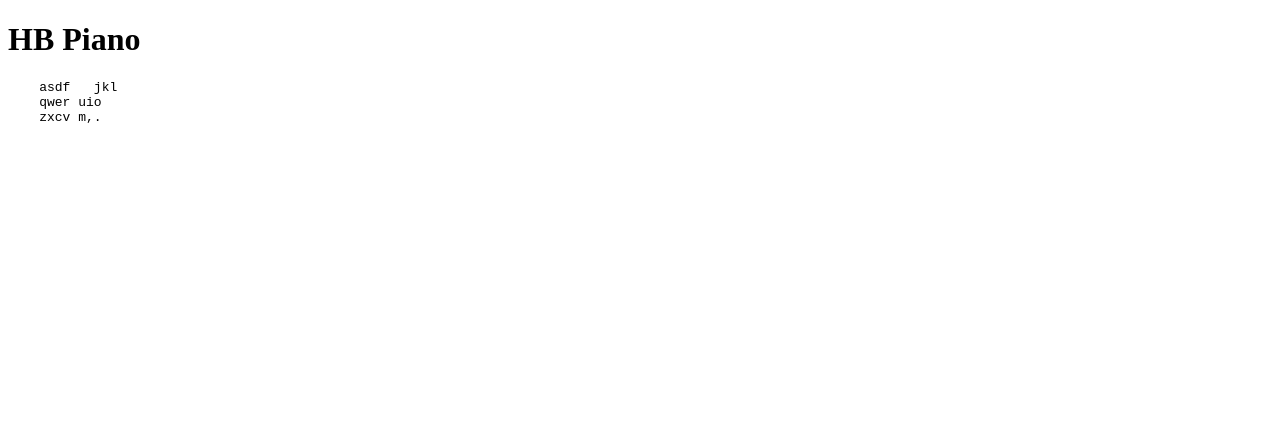
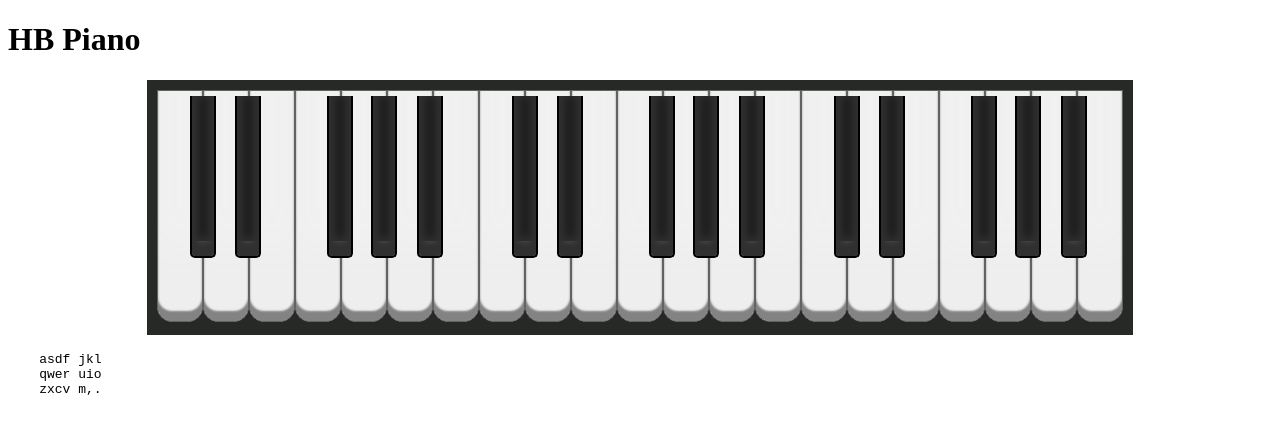
Before and after one commit to lihebi/web-piano, a plain HTML site: page index.html in a window 1280 px wide. Drawn offline with nearby package versions, Linux system fonts and the light colour scheme; files that its build step writes are made by us from their sources.

Commit message:
add GUI!

```diff
--- a/css/style.css
+++ b/css/style.css
@@ -1,3 +1,96 @@
 #pianoStrings {
   display: none;
 }
+#piano-container {
+  text-align: center;
+}
+#piano {
+  background-color: #272927;
+  margin: 0 auto;
+  display: inline-block;
+  color: #000000;
+  padding: 10px 10px 13px;
+}
+
+.octave {
+  position: relative;
+  float: left;
+}
+.white {
+  float: left;
+  width: 44px;
+  height: 230px;
+  background-color: #F4F4F4;
+  border: 1px solid #626262;
+  position: relative;
+  -moz-border-radius: 0 0 15px 15px;
+  border-radius: 0 0 15px 15px;
+  background-image: -webkit-gradient(center bottom , #FFFFFF 90%, #CCCCCC 100%);
+  -webkit-box-shadow: 0 -10px 2px 0px #838383 none, 0 -60px 40px 10px #EEEEEE inset;
+
+  background-image: -moz-linear-gradient(center bottom , #FFFFFF 90%, #CCCCCC 100%);
+  -moz-box-shadow: 0 -10px 2px 0px #838383 inset, 0 -60px 40px 10px #EEEEEE inset;
+
+  background-image: -gradient(center bottom , #FFFFFF 90%, #CCCCCC 100%);
+  box-shadow: 0 -10px 2px 0px #838383 inset, 0 -60px 40px 10px #EEEEEE inset;
+}
+
+div.white:active,
+div.white.pressed {
+  border: 1px solid #343434;
+  background-image: -webkit-gradient(center bottom , #FFFFFF 90%, #CCCCCC 100%);
+  -webkit-box-shadow: 0 -5px 20px -3px #272927 inset;
+
+  background-image: -moz-linear-gradient(center bottom , #FFFFFF 90%, #CCCCCC 100%);
+  -moz-box-shadow: 0 -5px 2px 0px #838383 inset,0 -3px 20px -3px #272927 inset;
+
+  background-image: -gradient(center bottom , #FFFFFF 90%, #CCCCCC 100%);
+  box-shadow: 0 -5px 20px -3px #272927 inset;
+}
+
+.black {
+  float: left;
+  width: 22px;
+  height: 160px;
+  background-color: #000000;
+  border-bottom: 2px solid #000;
+  border-left: 2px solid #000;
+  border-right: 2px solid #000;
+  position: absolute;
+  top: 6px;
+  z-index: 100;
+  -moz-border-radius: 0 0 5px 5px;
+  border-radius: 0 0 5px 5px;
+  border-top: 0px;
+  -moz-box-shadow: 0 -9px 10px 9px #303030 inset, 0 -15px #F7F7F7 inset;
+  -webkit-box-shadow: 0 -9px 10px 9px #303030 inset, 0 -15px #F7F7F7 inset;
+  box-shadow: 0 -9px 10px 9px #303030 inset, 0 -15px #F7F7F7 inset;
+}
+
+div.black:active,
+div.black.pressed {
+  border: 1px solid #CECECE;
+  border-top: 1px solid #626262;
+  -moz-box-shadow: 0 0 6px 7px #303030 inset, 0 -5px #F7F7F7 inset;
+  -webkit-box-shadow: 0 0 6px 7px #303030 inset, 0 -5px #F7F7F7 inset;
+  box-shadow: 0 0 6px 7px #303030 inset, 0 -5px #F7F7F7 inset;
+}
+div.flats {
+
+}
+
+div.flats :nth-child(1) {
+  margin-left: 33px;
+}
+div.flats :nth-child(2) {
+  margin-left: 78px;
+}
+div.flats :nth-child(3) {
+  margin-left: 170px;
+}
+div.flats :nth-child(4) {
+  margin-left: 214px;
+}
+div.flats :nth-child(5) {
+  margin-left: 260px;
+}
--- a/index.html
+++ b/index.html
@@ -7,12 +7,65 @@
   <script src="http://cdn.jsdelivr.net/jquery/2.1.1/jquery.js"></script>
   <script src="js/jquery.hotkeys.js"></script>
   <script src="js/main.js"></script>
-  <link href="style.css" rel="stylesheet"/>
+  <link href="css/style.css" rel="stylesheet"/>
 </head>
 <body>
   <h1>HB Piano</h1>
+  <div id="piano-container">
+    <div id="piano">
+      <div id="o2" class="octave">
+        <div id="2C" class="key white"></div>
+        <div id="2D" class="key white"></div>
+        <div id="2E" class="key white"></div>
+        <div id="2F" class="key white"></div>
+        <div id="2G" class="key white"></div>
+        <div id="2A" class="key white"></div>
+        <div id="2B" class="key white"></div>
+        <div class="flats">
+          <div id="2Cs" class="key black"></div>
+          <div id="2Ds" class="key black"></div>
+          <div id="2Fs" class="key black"></div>
+          <div id="2Gs" class="key black"></div>
+          <div id="2As" class="key black"></div>
+        </div>
+      </div>
+      <div id="o3" class="octave">
+        <div id="3C" class="key white"></div>
+        <div id="3D" class="key white"></div>
+        <div id="3E" class="key white"></div>
+        <div id="3F" class="key white"></div>
+        <div id="3G" class="key white"></div>
+        <div id="3A" class="key white"></div>
+        <div id="3B" class="key white"></div>
+        <div class="flats">
+          <div id="3Cs" class="key black"></div>
+          <div id="3Ds" class="key black"></div>
+          <div id="3Fs" class="key black"></div>
+          <div id="3Gs" class="key black"></div>
+          <div id="3As" class="key black"></div>
+        </div>
+      </div>
+      <div id="o4" class="octave">
+        <div id="4C" class="key white"></div>
+        <div id="4D" class="key white"></div>
+        <div id="4E" class="key white"></div>
+        <div id="4F" class="key white"></div>
+        <div id="4G" class="key white"></div>
+        <div id="4A" class="key white"></div>
+        <div id="4B" class="key white"></div>
+        <div class="flats">
+          <div id="4Cs" class="key black"></div>
+          <div id="4Ds" class="key black"></div>
+          <div id="4Fs" class="key black"></div>
+          <div id="4Gs" class="key black"></div>
+          <div id="4As" class="key black"></div>
+        </div>
+      </div>
+    </div>
+  </div>
+
   <pre>
-    <code>asdf   jkl</code>
+    <code>asdf jkl</code>
     <code>qwer uio</code>
     <code>zxcv m,.</code>
   </pre>
--- a/js/main.js
+++ b/js/main.js
@@ -36,12 +36,14 @@ for (var i in d) {
     var key = evt.data.keys;
     if (flag[key]) {
       flag[key] = false;
-      play_multi_sound("tone-"+d[evt.data.keys]);
+      $('#'+d[key]).addClass('pressed');
+      play_multi_sound("tone-"+d[key]);
     }
   });
   $(document).bind("keyup", i, function(evt) {
     var key = evt.data.keys;
     flag[key] = true;
+    $('#'+d[key]).removeClass('pressed');
   });
 }
 
```
Lines whose indentation alone changed are shown as unchanged.
